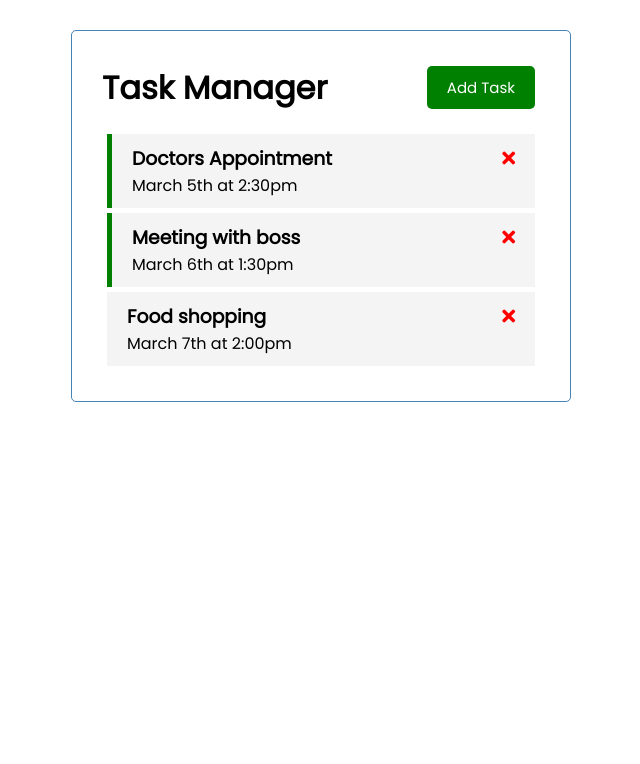
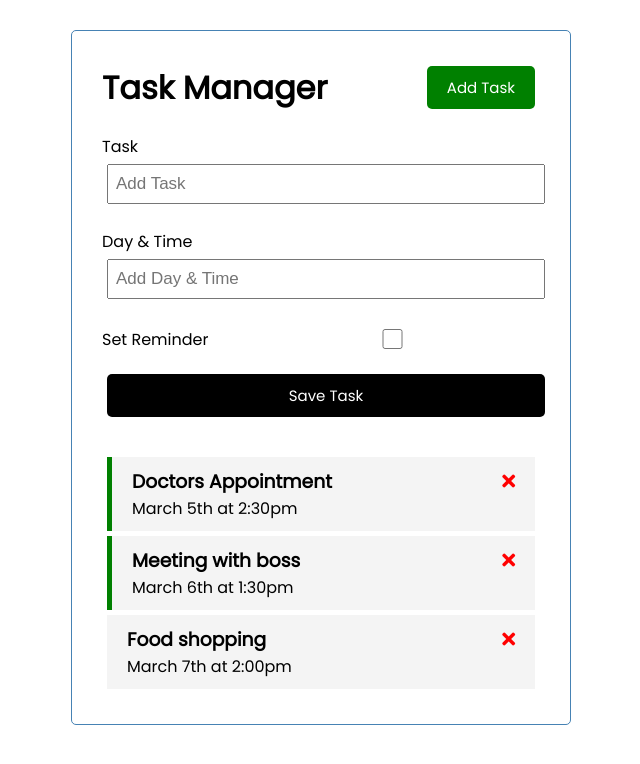
Before and after one commit to NayFreire/VueTaskManager, a Vue app: page / in a window 1280 px wide. Shown: the top 764 px of the page, without its empty margins (319-959 px from the left). Built offline with nearby package versions, Linux system fonts and the light colour scheme.

Commit message:
Inserindo o formulário de adição de tasks

```diff
--- a/src/App.vue
+++ b/src/App.vue
@@ -1,6 +1,7 @@
 <template>
 <div class="container">
 	<Header title="Task Manager"/>
+	<AddTask />
 	<Tasks
 		@toggle-reminder="toggleReminder"
 		@delete-task="deleteTask"
@@ -11,13 +12,15 @@
 
 <script>
 import Header from './components/Header'
-import Tasks from './components/Tasks.vue'
+import Tasks from './components/Tasks'
+import AddTask from './components/AddTask'
 
 	export default {
 		name: 'App',
 		components: {
 			Header,
-			Tasks
+			Tasks,
+			AddTask
 		},
 		data(){
 			return{
--- a/src/components/AddTask.vue
+++ b/src/components/AddTask.vue
@@ -21,3 +21,40 @@
         <input type="submit" value="Save Task" class="btn btn-block" />
     </form>
 </template>
+
+<script>
+    export default{
+        name: 'AddTask'
+    }
+</script>
+
+<style scoped>
+    .add-form {
+        margin-bottom: 40px;
+    }
+    .form-control {
+        margin: 20px 0;
+    }
+    .form-control label {
+        display: block;
+    }
+    .form-control input {
+        width: 100%;
+        height: 40px;
+        margin: 5px;
+        padding: 3px 7px;
+        font-size: 17px;
+    }
+    .form-control-check {
+        display: flex;
+        align-items: center;
+        justify-content: space-between;
+    }
+    .form-control-check label {
+        flex: 1;
+    }
+    .form-control-check input {
+        flex: 2;
+        height: 20px;
+    }
+</style>
```
